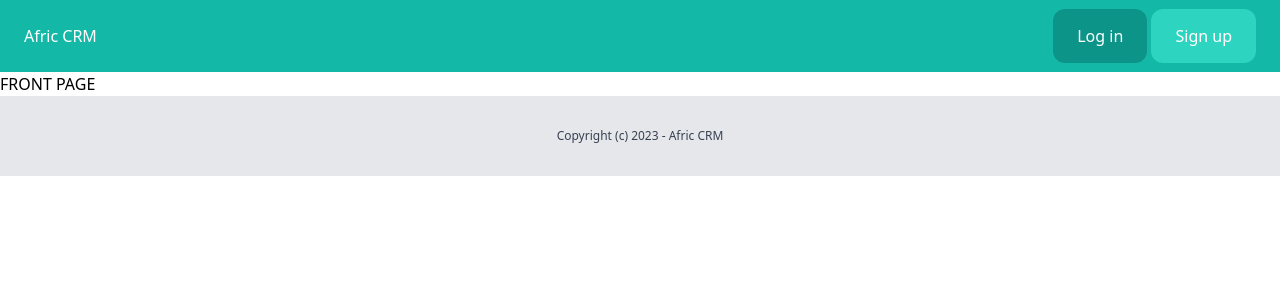
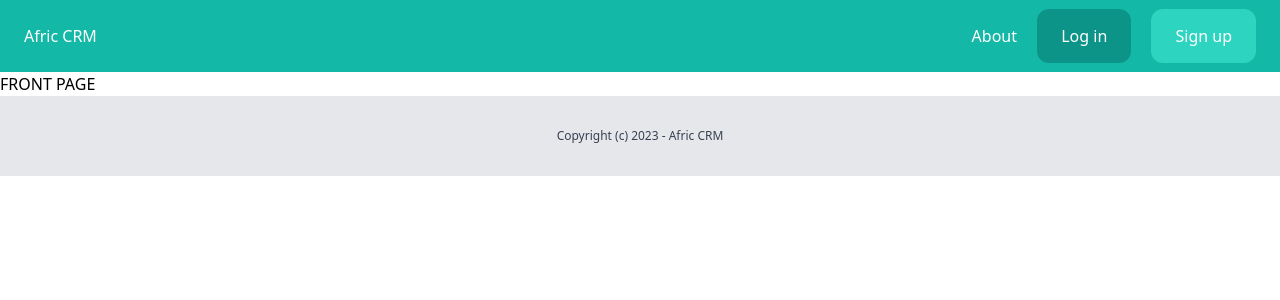
Before and after one commit to Marx-wrld/Afric-CRM, a Django app: page / in a window 1280 px wide. Shown: the top 300 px of the page. Run offline with Django 4.2, Linux system fonts and the light colour scheme; some libraries are stand-ins or nearby versions.

Commit message:
About page

```diff
--- a/crm/core/templates/core/base.html
+++ b/crm/core/templates/core/base.html
@@ -10,7 +10,8 @@
         <nav class="py-6 bg-teal-500 flex justify-between px-6">
             <a href="/" class="text-white">Afric CRM</a>
 
-            <div>
+            <div class="space-x-4">
+                <a href="{% url 'about' %}" class="text-white">About</a>
                 <a href="/" class="py-4 px-6 bg-teal-600 text-white rounded-xl">Log in</a>
                 <a href="/" class="py-4 px-6 bg-teal-400 text-white rounded-xl">Sign up</a>
             </div>
--- a/crm/core/views.py
+++ b/crm/core/views.py
@@ -3,3 +3,6 @@ from django.shortcuts import render
 # Create your views here.
 def index(request):
     return render(request, 'core/index.html', {})
+
+def about(request):
+    return render(request, 'core/about.html', {})
--- a/crm/crm/urls.py
+++ b/crm/crm/urls.py
@@ -1,8 +1,9 @@
 from django.contrib import admin
 from django.urls import path
-from core.views import index
+from core.views import index, about
 
 urlpatterns = [
+    path('', index, name='index'),
+    path('about/', about, name='about'),
     path('admin/', admin.site.urls),
-    path('', index, name='index'),
 ]
```
Also changed, not shown: crm/core/templates/core/about.html (added, +7 -0 lines).
